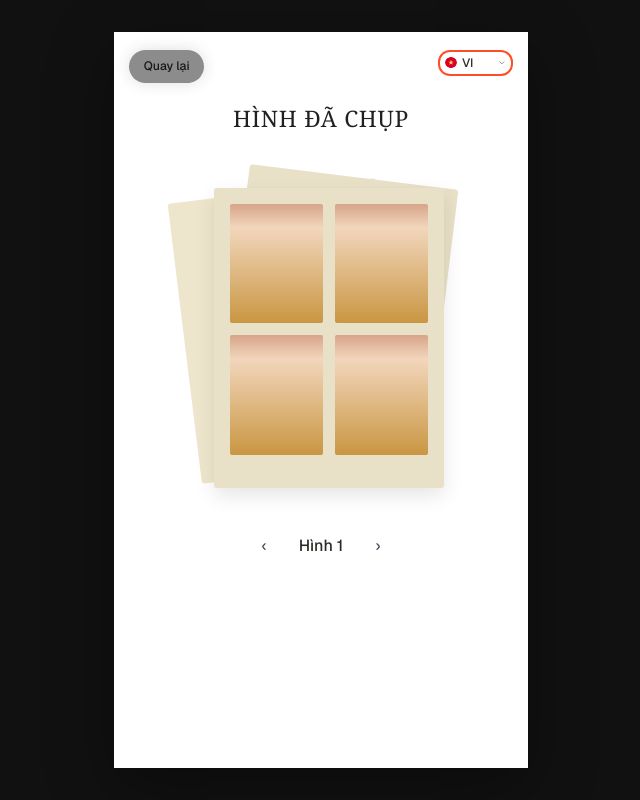
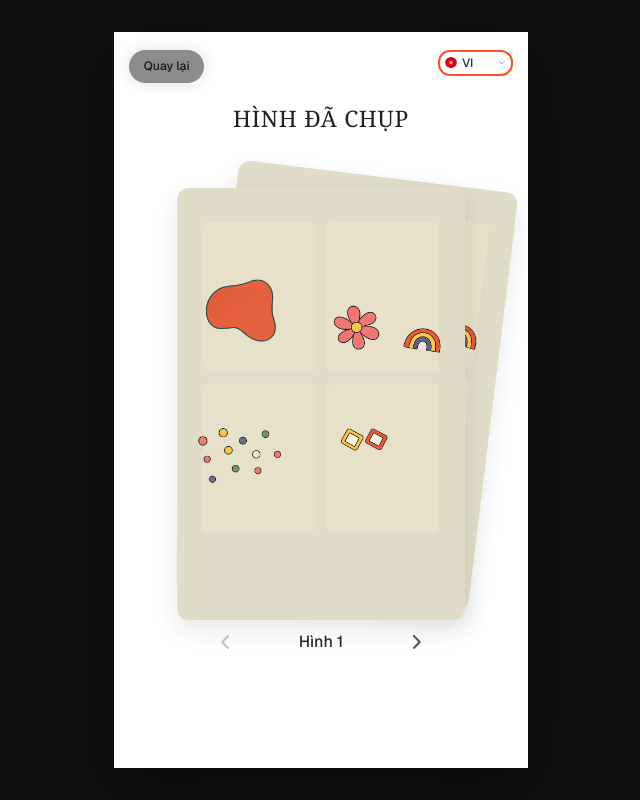
Before and after one commit to lahieuphong/btmt-photobooth, a Next.js app: page /captured in a window 1280 px wide. Shown: the whole page, without its empty margins (319-959 px from the left). Built offline with nearby package versions, Linux system fonts and the light colour scheme.

Commit message:
feat(ui): redesign captured screen with per-round frame stack
- build captured preview stack from session layout history

- add previous/next navigation for captured image rounds

- align captured page spacing and CTA layout with new UI

```diff
--- a/app/(photobooth)/captured/page.tsx
+++ b/app/(photobooth)/captured/page.tsx
@@ -1,13 +1,364 @@
+'use client'
+
+import Image from 'next/image'
+import { useEffect, useMemo, useState } from 'react'
 import PhotoboothScreenShell from '@/src/features/photobooth/components/PhotoboothScreenShell'
 import PhotoboothPageHeader from '@/src/features/photobooth/components/PhotoboothPageHeader'
 import PhotoboothPageBody from '@/src/features/photobooth/components/PhotoboothPageBody'
 import PrimaryButton from '@/src/features/photobooth/components/PrimaryButton'
-import { PHOTOBOOTH_CAPTURED_PHOTOS_MOCK } from '@/src/features/photobooth/constants/captured'
 import { PHOTOBOOTH_SCREEN_STATE_MAP } from '@/src/features/photobooth/config/screenState'
+import {
+  getDefaultPhotoboothRuntimeSession,
+  getPhotoboothRoundLayoutIds,
+  readPhotoboothRuntimeSession,
+} from '@/src/features/photobooth/utils/runtimeSession'
+import {
+  getPhotoboothLayoutPreviewMode,
+  type PhotoboothLayoutPreviewMode,
+} from '@/src/features/photobooth/utils/layoutPreview'
+import { getAssetPath } from '@/src/features/photobooth/utils/assetPath'
+
+const FRAME_OVERLAY_BY_MODE: Record<PhotoboothLayoutPreviewMode, string> = {
+  'grid-4': '/images/photobooth/frame/frame_1.png',
+  'vertical-4': '/images/photobooth/frame/frame_2.png',
+  'grid-6': '/images/photobooth/frame/frame_3.png',
+}
+
+const FRAME_ARROW_SRC = '/images/photobooth/frame/angle-right.png'
+const FALLBACK_CAPTURED_MODES: PhotoboothLayoutPreviewMode[] = ['grid-4']
+
+type StackCardItem = {
+  key: string
+  mode: PhotoboothLayoutPreviewMode
+  left: string
+  top: string
+  rotate: string
+  width: string
+  zIndex: number
+}
+
+function getFrameOverlaySrc(mode: PhotoboothLayoutPreviewMode) {
+  return FRAME_OVERLAY_BY_MODE[mode] ?? FRAME_OVERLAY_BY_MODE['grid-4']
+}
+
+function buildCapturedModesFromSession(): PhotoboothLayoutPreviewMode[] {
+  const session = readPhotoboothRuntimeSession()
+  return getPhotoboothRoundLayoutIds(session).map((layoutId) =>
+    getPhotoboothLayoutPreviewMode(layoutId)
+  )
+}
+
+function FramePhotoSlot({ className = '' }: { className?: string }) {
+  return (
+    <div
+      className={[
+        'relative overflow-hidden rounded-[clamp(6px,0.95cqw,10px)]',
+        'bg-[#E7E1C9]',
+        className,
+      ].join(' ')}
+    />
+  )
+}
+
+function getFramePhotoBounds(mode: PhotoboothLayoutPreviewMode) {
+  if (mode === 'vertical-4') {
+    return 'absolute left-[23%] right-[23%] top-[8.8%] bottom-[12.2%]'
+  }
+
+  if (mode === 'grid-6') {
+    return 'absolute left-[9.5%] right-[9.5%] top-[9.2%] bottom-[11.8%]'
+  }
+
+  return 'absolute left-[9%] right-[9%] top-[8%] bottom-[12%]'
+}
+
+function FramePhotoLayout({
+  mode,
+}: {
+  mode: PhotoboothLayoutPreviewMode
+}) {
+  if (mode === 'vertical-4') {
+    return (
+      <div className="mx-auto grid h-full w-[54%] content-start grid-cols-1 gap-[clamp(8px,1.1cqw,14px)]">
+        {Array.from({ length: 4 }).map((_, index) => (
+          <FramePhotoSlot key={index} className="aspect-[185/98]" />
+        ))}
+      </div>
+    )
+  }
+
+  if (mode === 'grid-6') {
+    return (
+      <div className="grid h-full grid-cols-2 content-start gap-x-[clamp(8px,1.1cqw,14px)] gap-y-[clamp(8px,1.1cqw,14px)]">
+        {Array.from({ length: 6 }).map((_, index) => (
+          <FramePhotoSlot key={index} className="aspect-[175/150]" />
+        ))}
+      </div>
+    )
+  }
+
+  return (
+    <div className="grid h-full grid-cols-2 content-start gap-x-[clamp(10px,1.2cqw,16px)] gap-y-[clamp(12px,1.5cqw,18px)]">
+      {Array.from({ length: 4 }).map((_, index) => (
+        <FramePhotoSlot key={index} className="aspect-[182/240]" />
+      ))}
+    </div>
+  )
+}
+
+function CapturedFrameArtwork({
+  mode,
+}: {
+  mode: PhotoboothLayoutPreviewMode
+}) {
+  const overlaySrc = getFrameOverlaySrc(mode)
+  const photoBoundsClass = getFramePhotoBounds(mode)
+
+  return (
+    <div className="relative h-full w-full overflow-hidden rounded-[inherit]">
+      <div className={`${photoBoundsClass} z-0`}>
+        <FramePhotoLayout mode={mode} />
+      </div>
+
+      <div className="pointer-events-none absolute inset-0 z-10">
+        <Image
+          src={getAssetPath(overlaySrc)}
+          alt="Khung ảnh đã chụp"
+          fill
+          sizes="(max-width: 480px) 76vw, (max-width: 768px) 340px, 390px"
+          className="object-contain"
+          priority
+        />
+      </div>
+    </div>
+  )
+}
+
+function CapturedFrameCard({
+  mode,
+}: {
+  mode: PhotoboothLayoutPreviewMode
+}) {
+  return (
+    <div className="relative h-full w-full overflow-hidden rounded-[12px] bg-[#E1DCC8] shadow-[0_10px_24px_rgba(34,30,4,0.10)]">
+      <CapturedFrameArtwork mode={mode} />
+    </div>
+  )
+}
+
+function buildCapturedStackItems(
+  modes: PhotoboothLayoutPreviewMode[],
+  currentIndex: number
+): StackCardItem[] {
+  const safeModes = modes.length > 0 ? modes : FALLBACK_CAPTURED_MODES
+  const clampedIndex = Math.min(currentIndex, Math.max(safeModes.length - 1, 0))
+  const activeMode = safeModes[clampedIndex]
+
+  if (safeModes.length === 1) {
+    return [
+      {
+        key: `active-${clampedIndex}`,
+        mode: activeMode,
+        left: '10%',
+        top: '4%',
+        rotate: '0deg',
+        width: '80%',
+        zIndex: 30,
+      },
+    ]
+  }
+
+  if (safeModes.length === 2) {
+    const otherIndex = clampedIndex === 0 ? 1 : 0
+    const otherMode = safeModes[otherIndex]
+
+    return [
+      {
+        key: `back-${otherIndex}`,
+        mode: otherMode,
+        left: clampedIndex === 0 ? '20%' : '2%',
+        top: clampedIndex === 0 ? '2%' : '7%',
+        rotate: clampedIndex === 0 ? '7deg' : '-7deg',
+        width: '78%',
+        zIndex: 20,
+      },
+      {
+        key: `active-${clampedIndex}`,
+        mode: activeMode,
+        left: '10%',
+        top: '5%',
+        rotate: '0deg',
+        width: '80%',
+        zIndex: 30,
+      },
+    ]
+  }
+
+  const otherIndices = safeModes
+    .map((_, index) => index)
+    .filter((index) => index !== clampedIndex)
+
+  return [
+    {
+      key: `back-left-${otherIndices[0]}`,
+      mode: safeModes[otherIndices[0]],
+      left: '0%',
+      top: '8%',
+      rotate: '-6deg',
+      width: '78%',
+      zIndex: 10,
+    },
+    {
+      key: `back-right-${otherIndices[1]}`,
+      mode: safeModes[otherIndices[1]],
+      left: '21%',
+      top: '1%',
+      rotate: '7deg',
+      width: '78%',
+      zIndex: 20,
+    },
+    {
+      key: `active-${clampedIndex}`,
+      mode: activeMode,
+      left: '10%',
+      top: '4%',
+      rotate: '0deg',
+      width: '80%',
+      zIndex: 30,
+    },
+  ]
+}
+
+function CapturedFrameStack({
+  modes,
+  currentIndex,
+}: {
+  modes: PhotoboothLayoutPreviewMode[]
+  currentIndex: number
+}) {
+  const stackItems = buildCapturedStackItems(modes, currentIndex)
+
+  return (
+    <div className="relative mx-auto h-[clamp(320px,54vh,430px)] w-[clamp(250px,84vw,360px)] max-w-full">
+      {stackItems.map((item) => (
+        <div
+          key={item.key}
+          className="absolute aspect-[678/1018]"
+          style={{
+            left: item.left,
+            top: item.top,
+            width: item.width,
+            transform: `rotate(${item.rotate})`,
+            zIndex: item.zIndex,
+          }}
+        >
+          <CapturedFrameCard mode={item.mode} />
+        </div>
+      ))}
+    </div>
+  )
+}
+
+function CapturedNavigation({
+  label,
+  canGoPrev,
+  canGoNext,
+  onPrev,
+  onNext,
+}: {
+  label: string
+  canGoPrev: boolean
+  canGoNext: boolean
+  onPrev: () => void
+  onNext: () => void
+}) {
+  return (
+    <div className="mx-auto flex h-[56px] w-full max-w-[220px] items-center justify-between">
+      <button
+        type="button"
+        onClick={onPrev}
+        disabled={!canGoPrev}
+        aria-label="Xem hình trước"
+        className={[
+          'flex h-[28px] w-[28px] shrink-0 items-center justify-center transition-opacity',
+          canGoPrev ? 'opacity-100' : 'cursor-not-allowed opacity-35',
+        ].join(' ')}
+      >
+        <div className="relative h-[14px] w-[14px] rotate-180">
+          <Image
+            src={getAssetPath(FRAME_ARROW_SRC)}
+            alt=""
+            fill
+            sizes="14px"
+            className="object-contain"
+          />
+        </div>
+      </button>
+
+      <div className="min-w-[96px] text-center text-[clamp(16px,2cqw,18px)] font-medium leading-none text-[#2E2A26]">
+        {label}
+      </div>
+
+      <button
+        type="button"
+        onClick={onNext}
+        disabled={!canGoNext}
+        aria-label="Xem hình tiếp theo"
+        className={[
+          'flex h-[28px] w-[28px] shrink-0 items-center justify-center transition-opacity',
+          canGoNext ? 'opacity-100' : 'cursor-not-allowed opacity-35',
+        ].join(' ')}
+      >
+        <div className="relative h-[14px] w-[14px]">
+          <Image
+            src={getAssetPath(FRAME_ARROW_SRC)}
+            alt=""
+            fill
+            sizes="14px"
+            className="object-contain"
+          />
+        </div>
+      </button>
+    </div>
+  )
+}
 
 export default function CapturedPage() {
   const screen = PHOTOBOOTH_SCREEN_STATE_MAP.captured
-  const photos = PHOTOBOOTH_CAPTURED_PHOTOS_MOCK
+
+  const [capturedModes, setCapturedModes] = useState<PhotoboothLayoutPreviewMode[]>(() => {
+    const fallbackSession = getDefaultPhotoboothRuntimeSession()
+    return getPhotoboothRoundLayoutIds(fallbackSession).map((layoutId) =>
+      getPhotoboothLayoutPreviewMode(layoutId)
+    )
+  })
+
+  const [currentImageIndex, setCurrentImageIndex] = useState(0)
+
+  useEffect(() => {
+    const nextModes = buildCapturedModesFromSession()
+    setCapturedModes(nextModes)
+    setCurrentImageIndex((prev) =>
+      Math.min(prev, Math.max(nextModes.length - 1, 0))
+    )
+  }, [])
+
+  const visibleCapturedModes = useMemo<PhotoboothLayoutPreviewMode[]>(() => {
+    return capturedModes.length > 0 ? capturedModes : FALLBACK_CAPTURED_MODES
+  }, [capturedModes])
+
+  const canGoPrev = currentImageIndex > 0
+  const canGoNext = currentImageIndex < visibleCapturedModes.length - 1
+
+  function handlePrevImage() {
+    if (!canGoPrev) return
+    setCurrentImageIndex((prev) => prev - 1)
+  }
+
+  function handleNextImage() {
+    if (!canGoNext) return
+    setCurrentImageIndex((prev) => prev + 1)
+  }
 
   return (
     <PhotoboothScreenShell>
@@ -19,35 +370,36 @@ export default function CapturedPage() {
           languageLabel="VI"
         />
 
-        <PhotoboothPageBody className="flex flex-1 flex-col">
-          <div className="relative mx-auto h-[360px] w-[290px]">
-            <div className="absolute left-[8px] top-[24px] h-[282px] w-[210px] -rotate-[7deg] rounded-[3px] bg-[#EEE6CC]" />
-            <div className="absolute left-[56px] top-[10px] h-[282px] w-[210px] rotate-[7deg] rounded-[3px] bg-[#E8E1C7]" />
+        <PhotoboothPageBody className="flex min-h-0 flex-1 flex-col overflow-y-auto px-[5%] pt-[2%] pb-[3%]">
+          <div
+            className="mx-auto flex w-full max-w-[920px] flex-1 flex-col"
+            style={{ containerType: 'inline-size' }}
+          >
+            <div className="flex flex-1 flex-col items-center">
+              <div className="w-full max-w-[430px]">
+                <CapturedFrameStack
+                  modes={visibleCapturedModes}
+                  currentIndex={currentImageIndex}
+                />
+              </div>
 
-            <div className="absolute left-[38px] top-[22px] h-[300px] w-[230px] rounded-[3px] bg-[#E8E1C7] p-4 shadow-[0_8px_20px_rgba(0,0,0,0.10)]">
-              <div className="grid grid-cols-2 gap-3">
-                {photos.map((photo) => (
-                  <div
-                    key={photo.id}
-                    className="aspect-[0.78] rounded-[2px] bg-[linear-gradient(180deg,#D7A489_0%,#F2D6BC_20%,#C99642_100%)]"
+              <div className="mt-[clamp(18px,3cqw,28px)] w-full">
+                <CapturedNavigation
+                  label={`Hình ${currentImageIndex + 1}`}
+                  canGoPrev={canGoPrev}
+                  canGoNext={canGoNext}
+                  onPrev={handlePrevImage}
+                  onNext={handleNextImage}
                 />
-                ))}
-              </div>
               </div>
             </div>
 
-          <div className="mt-2 flex items-center justify-center gap-8 text-[#364152]">
-            <button type="button" className="text-[28px] leading-none">
-              ‹
-            </button>
-            <div className="text-[16px] font-medium text-[#2E2A26]">Hình 1</div>
-            <button type="button" className="text-[28px] leading-none">
-              ›
-            </button>
-          </div>
-
-          <div className="mt-auto grid grid-cols-2 gap-4 pt-8">
-            <PrimaryButton href={screen.secondaryActionHref} variant="secondary" fullWidth>
+            <div className="mt-auto grid grid-cols-2 gap-[clamp(12px,2cqw,16px)] pt-[clamp(24px,4cqw,36px)]">
+              <PrimaryButton
+                href={screen.secondaryActionHref}
+                variant="secondary"
+                fullWidth
+              >
                 {screen.secondaryActionLabel}
               </PrimaryButton>
 
@@ -55,6 +407,7 @@ export default function CapturedPage() {
                 {screen.primaryActionLabel}
               </PrimaryButton>
             </div>
+          </div>
         </PhotoboothPageBody>
       </div>
     </PhotoboothScreenShell>
```
Lines whose indentation alone changed are shown as unchanged.
